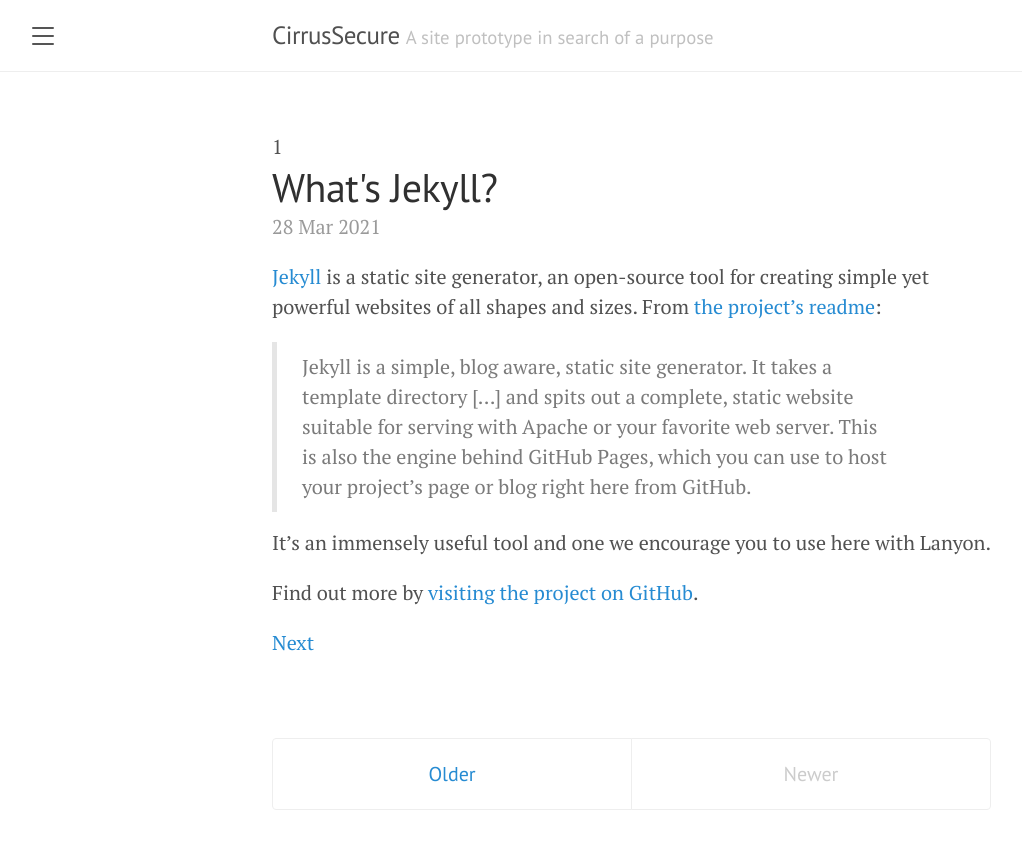
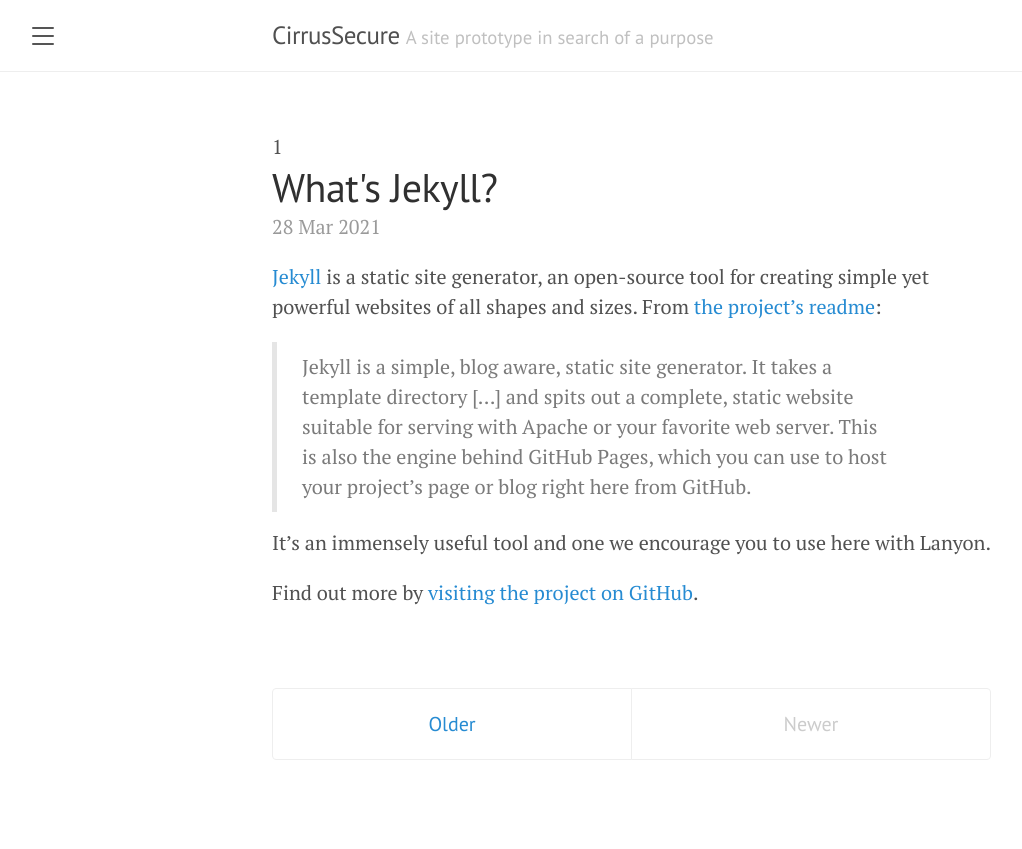
Before and after one commit to cirrussecure/lanyon-archive, a Jekyll site: the page built from index.html, in a window 1280 px wide. Shown: the top 849 px of the page, without its empty margins (8-1030 px from the left). Built offline with Jekyll 4.4.1, drawn with Linux system fonts in a browser that asks for light colours; the list of posts is cut into pages by our own code.

Commit message:
Update index.html

```diff
--- a/index.html
+++ b/index.html
@@ -21,7 +21,6 @@
 
     {% if paginator.page == 1 %}
       {{ post.content }}
-      <a href="{{ site.url }}">Next</a>
     {% break %}
     {% else %}
       {{ post.content }}
```
